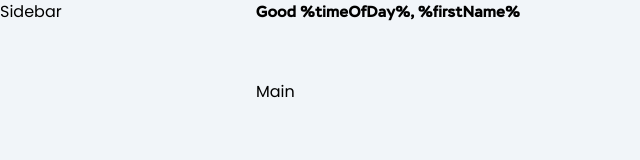
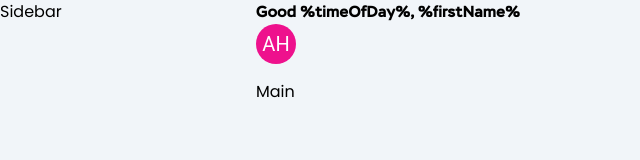
Before and after one commit to Space-Saver-Bookings/space-saver-client, a React (Vite) app: page / in a window 1280 px wide. Shown: the top 160 px of the page, without its empty margins (0-640 px from the left). Built offline with nearby package versions, Linux system fonts and the light colour scheme.

Commit message:
feat: initialised & tested mui

```diff
--- a/package.json
+++ b/package.json
@@ -11,6 +11,9 @@
     "format": "prettier --write ./src"
   },
   "dependencies": {
+    "@emotion/react": "^11.11.1",
+    "@emotion/styled": "^11.11.0",
+    "@mui/material": "^5.14.20",
     "prop-types": "^15.8.1",
     "react": "^18.2.0",
     "react-dom": "^18.2.0"
--- a/src/layout/Header.jsx
+++ b/src/layout/Header.jsx
@@ -1,7 +1,39 @@
+import { Avatar } from "@mui/material"
+
+function stringToColor(string) {
+  let hash = 0;
+  let i;
+
+  /* eslint-disable no-bitwise */
+  for (i = 0; i < string.length; i += 1) {
+    hash = string.charCodeAt(i) + ((hash << 5) - hash);
+  }
+
+  let color = '#';
+
+  for (i = 0; i < 3; i += 1) {
+    const value = (hash >> (i * 8)) & 0xff;
+    color += `00${value.toString(16)}`.slice(-2);
+  }
+  /* eslint-enable no-bitwise */
+
+  return color;
+}
+
+function stringAvatar(name) {
+  return {
+    sx: {
+      bgcolor: stringToColor(name),
+    },
+    children: `${name.split(' ')[0][0]}${name.split(' ')[1][0]}`,
+  };
+}
+
 function Header() {
     return (
         <div className="font-coplette col-start-2 col-span-full">
             <h1>Good %timeOfDay%, %firstName%</h1>
+            <Avatar {...stringAvatar('Alex Holder')}/>
         </div>
     )
 }
```
Also changed, not shown: 1 other file (tests, documents, lock files or other folders).
